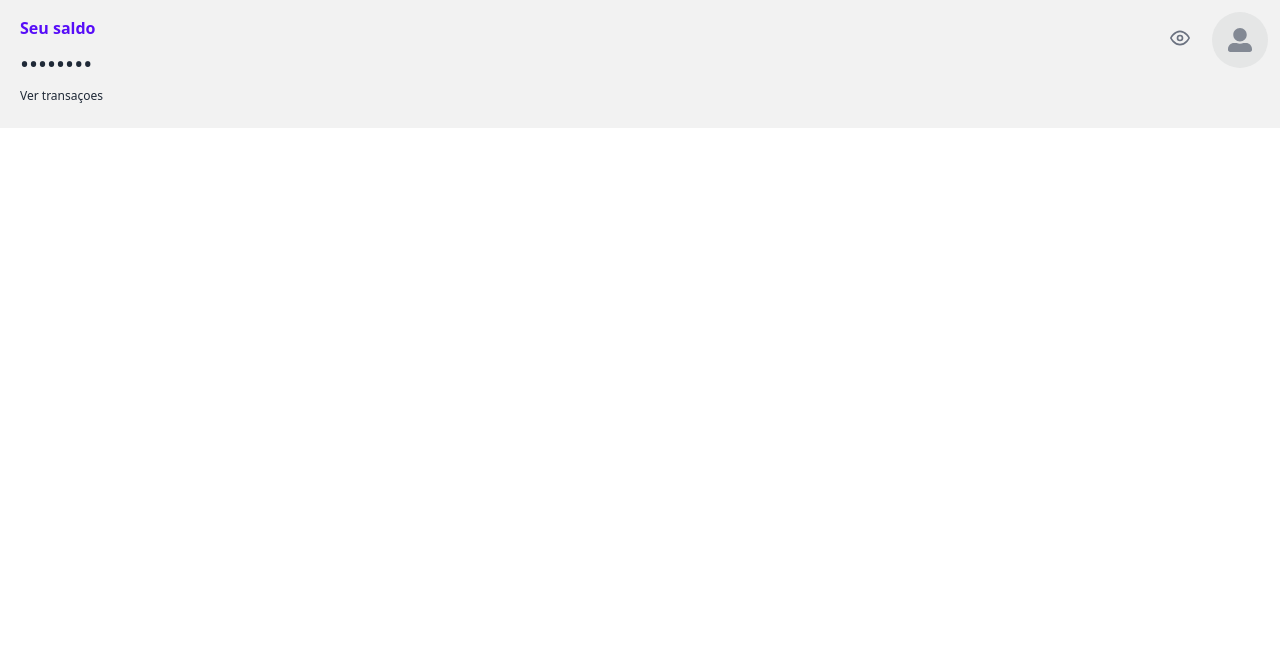
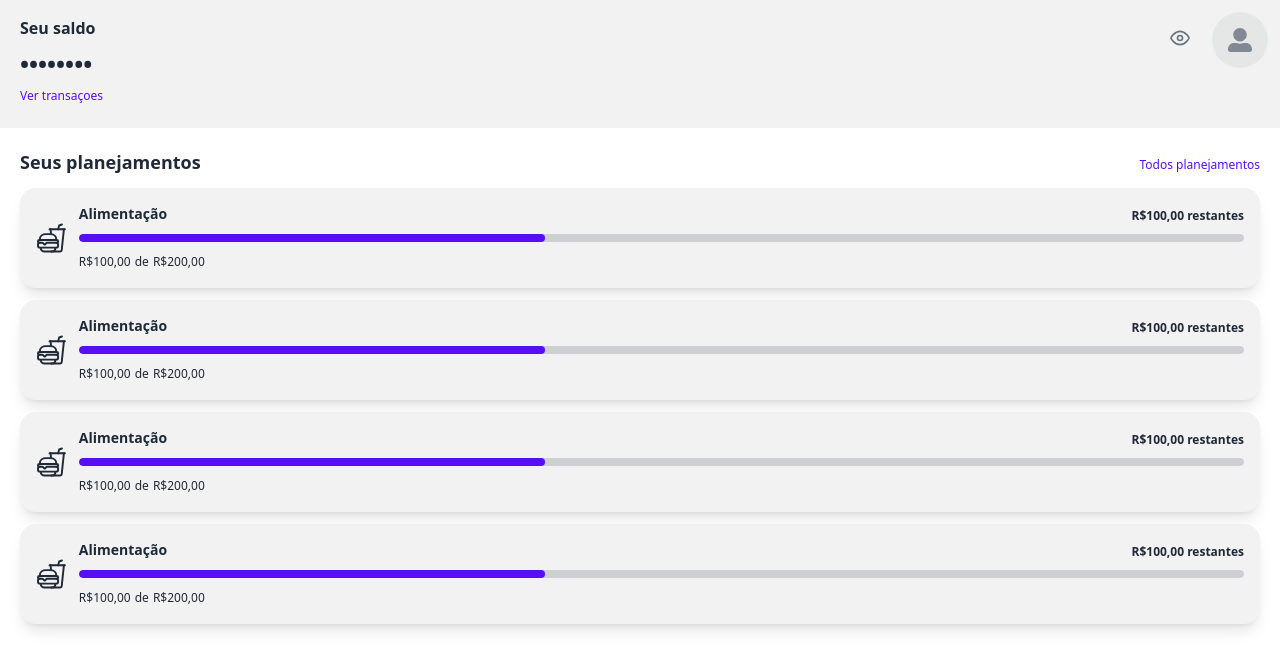
Before and after one commit to Crown32/Alfred, a React (Create React App) app: page / in a window 1280 px wide. Shown: the top 670 px of the page. Built offline with nearby package versions, Linux system fonts and the light colour scheme; no server answers; sample sign-in values are in the browser's storage.

Commit message:
Cards de planejamentos finalizados

```diff
--- a/src/components/Avatar.jsx
+++ b/src/components/Avatar.jsx
@@ -7,7 +7,7 @@ import {BiLogOut, BiCog} from 'react-icons/bi';
 
 export default function Avatar(props) {
 
-  const { user, logout } = useAuth();
+  const { logout } = useAuth();
 
   const handleLogout = () => {
     logout();
--- a/src/components/Header.jsx
+++ b/src/components/Header.jsx
@@ -1,6 +1,7 @@
 import Avatar from './Avatar'
 import {FiEye, FiEyeOff} from 'react-icons/fi'
 import {useState} from 'react'
+import { Link } from 'react-router-dom';
 
 export default function Header(props) {
   const [showPassword, setShowPassword] = useState(false);
@@ -13,13 +14,13 @@ export default function Header(props) {
     <header className='h-32 w-screen bg-base-200 flex'>
       <div className="form-control w-40 ml-4 mt-2">
         <label className="label">
-          <span className="label-text text-base font-bold text-primary">Seu saldo</span>
+          <span className="label-text text-base font-bold">Seu saldo</span>
         </label>
         <div className='ml-1 flex flex-row'>
-          <input type={showPassword?"text":"password"} value={"1.000,00"} className="pointer-events-none text-2xl w-full bg-base-200" />
+          <input type={showPassword?"text":"password"} value={"1.000,00"} className="pointer-events-none text-2xl w-full bg-base-200 font-semibold" readOnly/>
         </div>
         <label className="label">
-          <span className="label-text-alt text-xm">Ver transaçoes</span>
+          <span className="label-text-alt text-xm text-primary"><Link to="/transactions">Ver transaçoes</Link></span>
         </label>
       </div>
         {showPassword?
--- /dev/null
+++ b/src/components/PlaningList.jsx
@@ -0,0 +1,17 @@
+import { Link } from 'react-router-dom'
+import PlanningCard from './PlanningCard'
+
+export default function PlanningList() {
+  return (
+    <div className='w-screen p-5'>
+      <div className='mb-3 flex w-full justify-between items-baseline'>
+        <h1 className='text-lg font-bold'>Seus planejamentos</h1>
+        <Link to="/plannings" className='text-xs text-primary'>Todos planejamentos</Link>
+      </div>
+      <PlanningCard />
+      <PlanningCard />
+      <PlanningCard />
+      <PlanningCard />
+    </div>
+  )
+}
--- /dev/null
+++ b/src/components/PlanningCard.jsx
@@ -0,0 +1,25 @@
+import { IoFastFoodOutline } from 'react-icons/io5';
+
+export default function PlanningCard() {
+    return (
+      <div className='card w-full shadow-lg bg-base-200 mb-3 p-4'>
+        <div className='flex items-center'>
+          <IoFastFoodOutline className='w-8 h-8'/>
+          <div className='ml-3 w-full'>
+            <div className='flex justify-between items-end'>
+              <h1 className='text-sm font-bold'>Alimentação</h1>
+              <span className='text-xs font-bold'>R$100,00 restantes</span>
+            </div>
+            <progress class="progress progress-primary w-full" value="40" max="100"></progress>
+            <div>
+              <span className='text-xs'>R$100,00</span>
+              <span className='text-xs mx-1'>de</span>
+              <span className='text-xs'>R$200,00</span>
+            </div>
+          </div>
+        </div>
+      </div>
+    )
+  }
+
+  //TODO: Fazer os valores sumirem ao clicar no botão de esconder valores, fazer isso passando o ShowPassword para o component Home e passando direto para o PlanningList, e depois para o PlanningCard e header
--- a/src/pages/Home.jsx
+++ b/src/pages/Home.jsx
@@ -1,10 +1,12 @@
 import Header from '../components/Header';
+import PlanningList from '../components/PlaningList';
 
 export default function Home() {
 
   return (
     <div>
       <Header />
+      <PlanningList />
     </div>
 
   )
```
